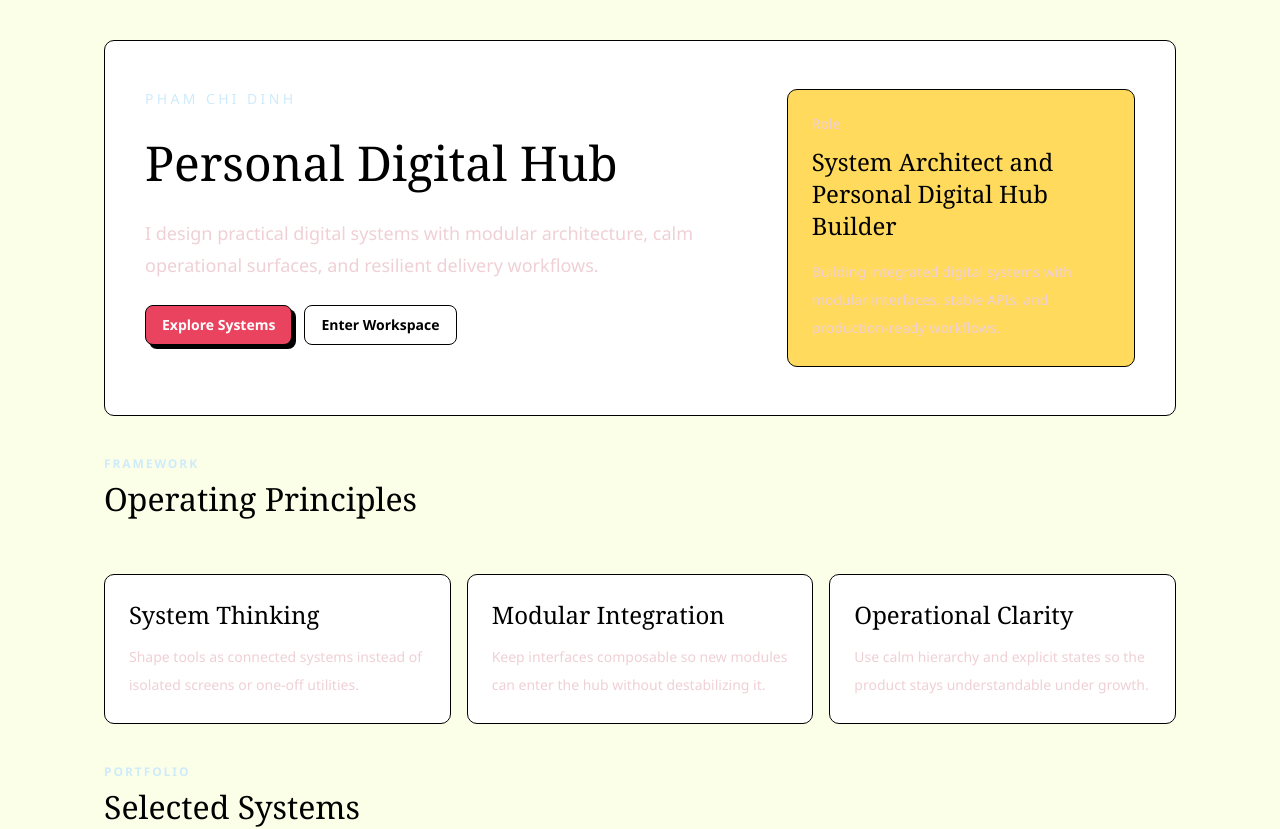
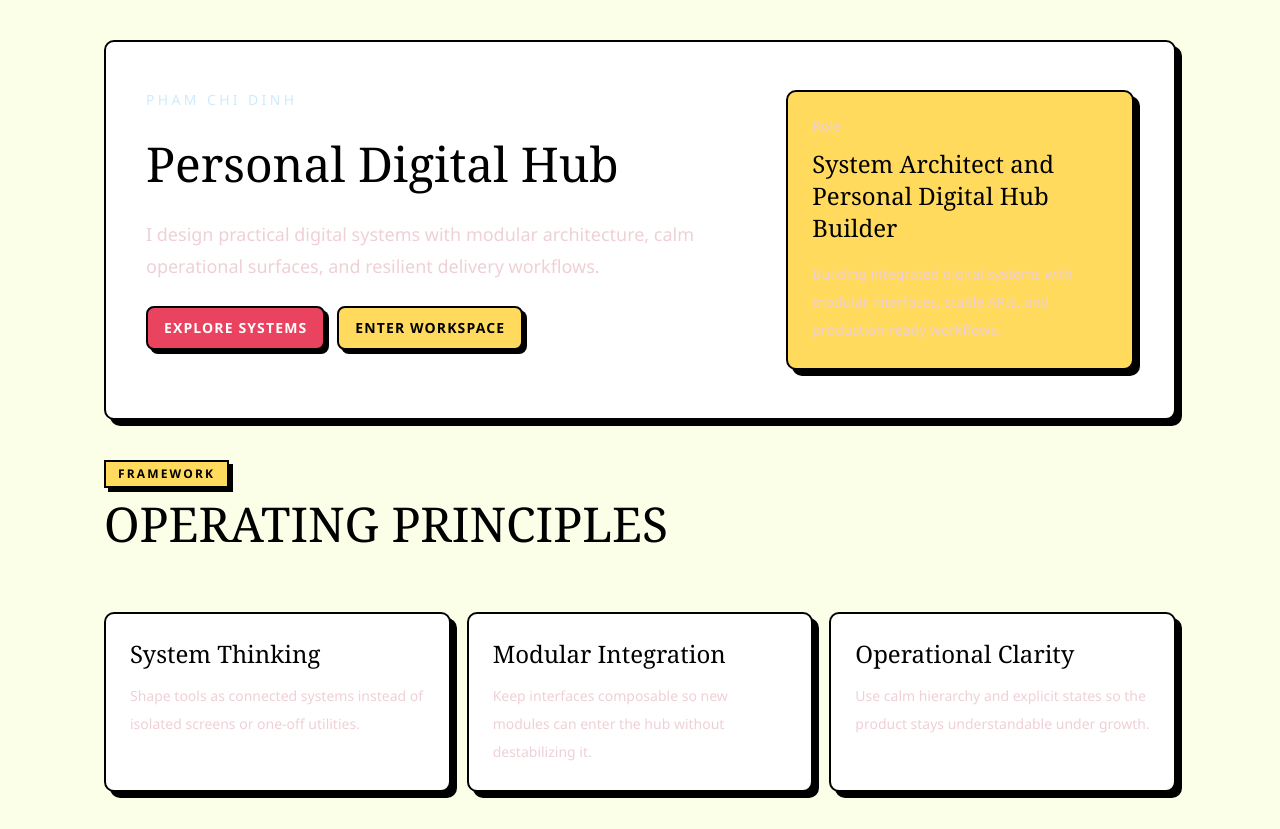
Before and after one commit to PHAMCHIDINH/forme, a React (Vite) app in the folder chidinh_client/: page / in a window 1280 px wide. Shown: the top 829 px of the page. Built offline with nearby package versions, Linux system fonts and the light colour scheme; no server answers.

Commit message:
feat: restyle shared surfaces and buttons for RetroUI

```diff
--- a/chidinh_client/src/shared/ui/Button.tsx
+++ b/chidinh_client/src/shared/ui/Button.tsx
@@ -3,21 +3,22 @@ import { cva, type VariantProps } from "class-variance-authority";
 import { forwardRef } from "react";
 
 const buttonVariants = cva(
-  "inline-flex items-center justify-center gap-2 rounded-[var(--radius-md)] border border-[var(--border-default)] bg-[var(--surface-panel)] px-4 py-2 text-sm font-semibold text-foreground transition-colors duration-150 focus-visible:outline-none focus-visible:shadow-[var(--focus-ring)] disabled:cursor-not-allowed disabled:opacity-55 data-[pending=true]:cursor-progress data-[pending=true]:opacity-75",
+  "inline-flex items-center justify-center gap-2 rounded-[var(--radius-md)] border-2 border-[var(--border)] px-4 py-2 text-sm font-black uppercase tracking-[0.08em] transition-transform duration-150 focus-visible:outline-none focus-visible:shadow-[var(--focus-ring)] disabled:cursor-not-allowed disabled:opacity-55 data-[pending=true]:cursor-progress data-[pending=true]:opacity-75",
   {
     variants: {
       variant: {
         primary:
-          "border-[var(--border-strong)] bg-primary text-primary-foreground shadow-sm hover:bg-[#284c50] hover:shadow-md active:translate-y-px active:shadow-none",
+          "bg-primary text-primary-foreground shadow-[var(--shadow-crisp-sm)] hover:translate-x-[1px] hover:translate-y-[1px] hover:bg-[var(--primary-hover)]",
         secondary:
-          "bg-[var(--surface-panel)] text-foreground hover:border-[var(--border-strong)] hover:bg-[var(--surface-panel-featured)]",
-        ghost: "border-transparent bg-transparent text-foreground hover:bg-[var(--surface-panel-muted)]",
-        scope:
-          "min-w-0 justify-start border-[var(--border-subtle)] bg-[var(--surface-panel)] text-muted-foreground hover:border-[var(--border-strong)] hover:text-foreground data-[selected=true]:border-[var(--border-strong)] data-[selected=true]:bg-[var(--surface-panel-featured)] data-[selected=true]:text-foreground data-[selected=true]:shadow-sm",
+          "bg-secondary text-secondary-foreground shadow-[var(--shadow-crisp-sm)] hover:translate-x-[1px] hover:translate-y-[1px]",
+        ghost: "bg-card text-foreground shadow-[var(--shadow-crisp-sm)]",
+        scope: "justify-start bg-accent text-accent-foreground shadow-[var(--shadow-crisp-sm)]",
+        destructive:
+          "bg-destructive text-destructive-foreground shadow-[var(--shadow-crisp-sm)] hover:translate-x-[1px] hover:translate-y-[1px]",
       },
       size: {
-        sm: "h-9 px-3 text-xs",
-        md: "h-10 px-4 text-sm",
+        sm: "min-h-9 px-3 text-xs",
+        md: "min-h-11 px-4 text-sm",
       },
     },
     defaultVariants: {
--- a/chidinh_client/src/shared/ui/Panel.tsx
+++ b/chidinh_client/src/shared/ui/Panel.tsx
@@ -1,13 +1,13 @@
 import { cva, type VariantProps } from "class-variance-authority";
 import type { PropsWithChildren } from "react";
 
-const panelVariants = cva("rounded-[var(--radius-lg)] border", {
+const panelVariants = cva("rounded-[var(--radius-lg)] border-2 shadow-[var(--shadow-crisp-md)]", {
   variants: {
     variant: {
-      default: "border-[var(--border-default)] bg-[var(--surface-panel)]",
-      muted: "border-[var(--border-subtle)] bg-surfaceAlt bg-[var(--surface-panel-muted)]",
-      featured: "border-[var(--border-strong)] bg-[var(--surface-panel-featured)] shadow-md",
-      shell: "border-[var(--border-default)] bg-[var(--surface-shell)] shadow-sm",
+      default: "border-[var(--border)] bg-[var(--surface-panel)] text-card-foreground",
+      muted: "border-[var(--border)] bg-secondary text-secondary-foreground",
+      featured: "border-[var(--border)] bg-[var(--surface-panel-featured)] text-accent-foreground",
+      shell: "border-[var(--border)] bg-[var(--surface-shell)] text-foreground",
     },
   },
   defaultVariants: {
--- a/chidinh_client/src/shared/ui/SectionHeading.tsx
+++ b/chidinh_client/src/shared/ui/SectionHeading.tsx
@@ -6,10 +6,12 @@ type Props = {
 
 export function SectionHeading({ eyebrow, title, description }: Props) {
   return (
-    <header className="max-w-3xl space-y-2">
-      <p className="text-xs font-semibold uppercase tracking-[0.16em] text-accent">{eyebrow}</p>
-      <h2 className="font-display text-3xl text-foreground lg:text-[2rem]">{title}</h2>
-      <p className="max-w-2xl text-sm leading-6 text-muted-foreground lg:text-base">{description}</p>
+    <header className="max-w-4xl space-y-3">
+      <p className="inline-block border-2 border-border bg-secondary px-3 py-1 text-xs font-black uppercase tracking-[0.18em] text-secondary-foreground shadow-[var(--shadow-crisp-sm)]">
+        {eyebrow}
+      </p>
+      <h2 className="font-display text-4xl uppercase leading-none text-foreground lg:text-5xl">{title}</h2>
+      <p className="max-w-2xl text-sm font-medium leading-7 text-foreground/80 lg:text-base">{description}</p>
     </header>
   );
 }
```
Also changed, not shown: 2 other files (tests, documents, lock files or other folders).
